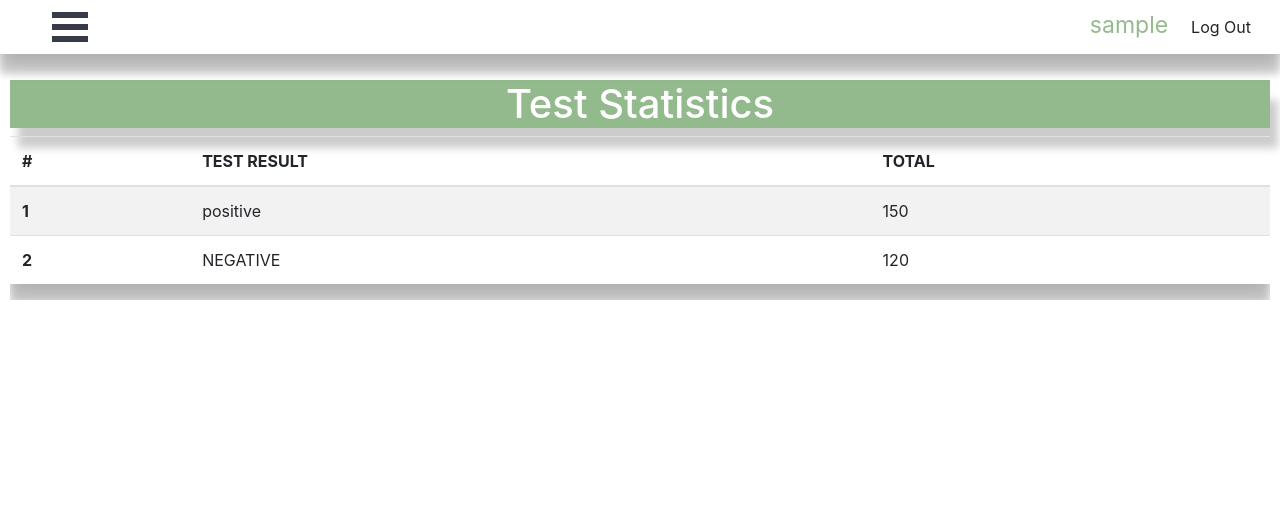
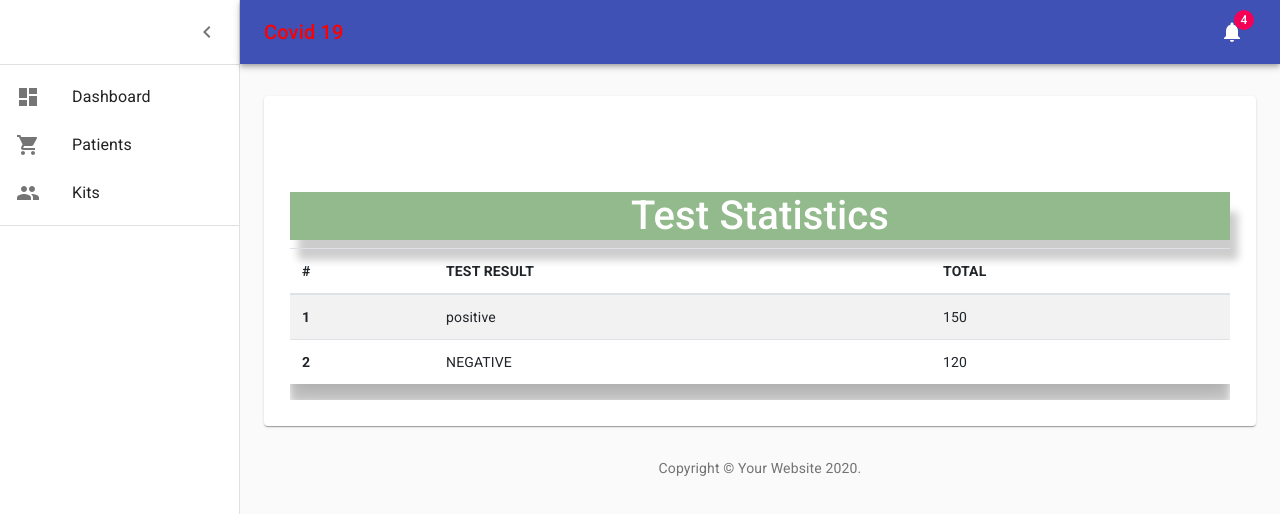
Before and after one commit to tinashediego/react-frontend, a React (Create React App) app: page /agent in a window 1280 px wide. Shown: the top 514 px of the page. Built offline with nearby package versions, Linux system fonts and the light colour scheme; sample sign-in values are in the browser's storage.

Commit message:
NEW CHANGES

```diff
--- a/src/App.js
+++ b/src/App.js
@@ -17,6 +17,7 @@ import AllKits from "./app/components/Admin/AllKits";
 import NewKit from "./app/components/Admin/NewKit";
 import axios from 'axios'
 import Admin from './app/components/layout/Admin/Admin'
+import Agent from './app/components/layout/Agent/Agent'
 import AddPatient from './app/components/Agent/AddPatients'
 import AllPatients  from './app/components/Agent/AllPatients'
 import AgentDashboard  from './app/components/Agent/AgentDashboard'
@@ -105,16 +106,15 @@ function App() {
         <Route exact path="/" component={Login} />
         <Switch>
           <PrivateRoute exact path="/dashboard"   component={Admin} />
-          <PrivateRoute excat path='/agent' component={AgentDashboard} />
-          <PrivateRoute exact path="/patient" component={PatientDashboard}/>
+          <PrivateRoute excat path='/agent' component={Agent} />
+          <PrivateRoute exact path="/patient" component={Agent}/>
           <PrivateRoute exact path="/adduser" component={Admin} />
           <PrivateRoute exact path="/allusers" component={Admin} />
-          <PrivateRoute exact path="/addpatient" component={AddPatient} />
-          <PrivateRoute exact path="/allpatients" component={AllPatients} />
-          <PrivateRoute exact path="/patientDetails/" component={PatientDetails} />
-          <PrivateRoute excat path="/updatePatientDetails" component={UpdatePatientDetails} />
-          <PrivateRoute excat path="/test" component={TestPatient} />
-
+          <PrivateRoute exact path="/addpatient" component={Agent} />
+          <PrivateRoute exact path="/allpatients" component={Agent} />
+          <PrivateRoute exact path="/patientDetails" component={Agent} />
+          <PrivateRoute excat path="/updatePatientDetails" component={Agent} />
+          <PrivateRoute excat path="/test" component={Agent} />
           <PrivateRoute exact path="/allkits" component={Admin} />
           <PrivateRoute exact path="/newkit" component={Admin} />
 
--- a/src/app/components/Agent/AddPatients.js
+++ b/src/app/components/Agent/AddPatients.js
@@ -47,7 +47,7 @@ function handleClose(){
   return (
 
     <div responsive>
-    <Submenu />
+
     <Col  style={styles.container} sm="12" md={{ size: 6, offset: 3 }}>
 
 
--- a/src/app/components/Agent/AgentDashboard.js
+++ b/src/app/components/Agent/AgentDashboard.js
@@ -8,7 +8,7 @@ const AgentDashboard  = (props) =>{
 
   return (
     <div>
-    <Submenu />
+
     <div style={{marginTop:70 ,padding:10}}>
     <h1 style={{backgroundColor:"rgba(76,140,64,0.6) " ,textAlign:'center' ,color:"white" ,boxShadow: "8px 20px 8px 0 rgba(0, 0, 0, 0.2)"}}>Test Statistics</h1>
    <Table striped style={{boxShadow: "0 20px 8px 0 rgba(0, 0, 0, 0.2), 0 6px 20px 0 rgba(0, 0, 0, 0.19)"}} responsive>
--- a/src/app/components/Agent/AllPatients.js
+++ b/src/app/components/Agent/AllPatients.js
@@ -24,7 +24,7 @@ const AllPatients  = (props) =>{
 
   return (
     <div>
-    <Submenu />
+
     <div style={{marginTop:70 ,padding:10}}>
     <h1 style={{backgroundColor:"rgba(76,140,64,0.6) " ,textAlign:'center' ,color:"white" ,boxShadow: "8px 20px 8px 0 rgba(0, 0, 0, 0.2)"}}>All Patients     <Button className='btn-info' style={{marginLeft:1300, marginBottom:20, marginTop:20}}> <Link to="/addpatient" style={{color:'white'}}>New Patient</Link></Button></h1>
    <Table striped style={{boxShadow: "0 20px 8px 0 rgba(0, 0, 0, 0.2), 0 6px 20px 0 rgba(0, 0, 0, 0.19)"}} responsive>
--- a/src/app/components/Agent/PatientDetails.js
+++ b/src/app/components/Agent/PatientDetails.js
@@ -35,7 +35,7 @@ const PatientDetails  = (props) =>{
 
   return (
     <div>
-    <Submenu />
+
     <div style={{marginTop:70 ,padding:10}}>
     </div>
 
--- a/src/app/components/Agent/TestPatient.js
+++ b/src/app/components/Agent/TestPatient.js
@@ -24,7 +24,7 @@ const TestPatient  = () =>{
   return (
 
     <div responsive>
-    <Submenu />
+
 
     <Col  style={styles.container} sm="12" md={{ size: 6, offset: 3 }}>
     <Button className='btn-secondary' style={{marginBottom:10,marginTop:10}} onClick={handleClose}>Close</Button>
--- a/src/app/components/Agent/UpdatePatientDetails.js
+++ b/src/app/components/Agent/UpdatePatientDetails.js
@@ -41,7 +41,7 @@ function UpdatePatientDetails() {
     return (
         <div>
 
-        <Submenu />
+
         <div style={{marginTop:70 ,padding:10}} >
 
         <Button className='btn-secondary' style={{marginBottom:10}}  onClick={handleClose}>Close</Button>
--- a/src/app/components/Patient/PatientDashboard.js
+++ b/src/app/components/Patient/PatientDashboard.js
@@ -37,7 +37,7 @@ const PatientDashboard  = (props) =>{
 
   return (
     <div>
-    <Submenu />
+
     <div style={{marginTop:70 ,padding:10}}>
     </div>
 
--- /dev/null
+++ b/src/app/components/layout/Agent/Agent.js
@@ -0,0 +1,227 @@
+import React from 'react';
+import clsx from 'clsx';
+import { makeStyles } from '@material-ui/core/styles';
+import CssBaseline from '@material-ui/core/CssBaseline';
+import Drawer from '@material-ui/core/Drawer';
+import Box from '@material-ui/core/Box';
+import AppBar from '@material-ui/core/AppBar';
+import Toolbar from '@material-ui/core/Toolbar';
+import List from '@material-ui/core/List';
+import Typography from '@material-ui/core/Typography';
+import Divider from '@material-ui/core/Divider';
+import IconButton from '@material-ui/core/IconButton';
+import Badge from '@material-ui/core/Badge';
+import Container from '@material-ui/core/Container';
+import Grid from '@material-ui/core/Grid';
+import Paper from '@material-ui/core/Paper';
+import Link from '@material-ui/core/Link';
+import MenuIcon from '@material-ui/icons/Menu';
+import ChevronLeftIcon from '@material-ui/icons/ChevronLeft';
+import NotificationsIcon from '@material-ui/icons/Notifications';
+import { mainListItems } from './mainListItems';
+import {useLocation} from 'react-router'
+import AddPatient from '../../Agent/AddPatients';
+import AllPatients from '../../Agent/AllPatients';
+import TestPatient from '../../Agent/TestPatient';
+import UpdatePatientDetails from'../../Agent/UpdatePatientDetails';
+import PatientDetails from '../../Agent/PatientDetails';
+import AgentDashboard from '../../Agent/AgentDashboard'
+
+function Copyright() {
+  return (
+    <Typography variant="body2" color="textSecondary" align="center">
+      {'Copyright © '}
+      <Link color="inherit" href="https://material-ui.com/">
+        Your Website
+      </Link>{' '}
+      {new Date().getFullYear()}
+      {'.'}
+    </Typography>
+  );
+}
+
+const drawerWidth = 240;
+
+const useStyles = makeStyles((theme) => ({
+  root: {
+    display: 'flex',
+  },
+  toolbar: {
+    paddingRight: 24, // keep right padding when drawer closed
+  },
+  toolbarIcon: {
+    display: 'flex',
+    alignItems: 'center',
+    justifyContent: 'flex-end',
+    padding: '0 8px',
+    ...theme.mixins.toolbar,
+  },
+  appBar: {
+    zIndex: theme.zIndex.drawer + 1,
+    transition: theme.transitions.create(['width', 'margin'], {
+      easing: theme.transitions.easing.sharp,
+      duration: theme.transitions.duration.leavingScreen,
+    }),
+  },
+  appBarShift: {
+    marginLeft: drawerWidth,
+    width: `calc(100% - ${drawerWidth}px)`,
+    transition: theme.transitions.create(['width', 'margin'], {
+      easing: theme.transitions.easing.sharp,
+      duration: theme.transitions.duration.enteringScreen,
+    }),
+  },
+  menuButton: {
+    marginRight: 36,
+  },
+  menuButtonHidden: {
+    display: 'none',
+  },
+  title: {
+    flexGrow: 1,
+  },
+  drawerPaper: {
+    position: 'relative',
+    whiteSpace: 'nowrap',
+    width: drawerWidth,
+    transition: theme.transitions.create('width', {
+      easing: theme.transitions.easing.sharp,
+      duration: theme.transitions.duration.enteringScreen,
+    }),
+  },
+  drawerPaperClose: {
+    overflowX: 'hidden',
+    transition: theme.transitions.create('width', {
+      easing: theme.transitions.easing.sharp,
+      duration: theme.transitions.duration.leavingScreen,
+    }),
+    width: theme.spacing(7),
+    [theme.breakpoints.up('sm')]: {
+      width: theme.spacing(9),
+    },
+  },
+  appBarSpacer: theme.mixins.toolbar,
+  content: {
+    flexGrow: 1,
+    height: '100vh',
+    overflow: 'auto',
+  },
+  container: {
+    paddingTop: theme.spacing(4),
+    paddingBottom: theme.spacing(4),
+  },
+  paper: {
+    padding: theme.spacing(2),
+    display: 'flex',
+    overflow: 'auto',
+    flexDirection: 'column',
+  },
+  fixedHeight: {
+    height: 240,
+  },
+}));
+
+export default function Agent() {
+  const classes = useStyles();
+  const [open, setOpen] = React.useState(true);
+  const handleDrawerOpen = () => {
+    setOpen(true);
+  };
+  const handleDrawerClose = () => {
+    setOpen(false);
+  };
+
+  const location =  useLocation()
+
+  console.log(location)
+
+
+  function switchPages(){
+
+    switch (location.pathname) {
+      case '/agent':
+
+       return<AgentDashboard />
+      case '/addpatient':
+          return <AddPatient/>
+     case '/allpatients':
+              return<AllPatients/>
+     case'/patientDetails' :
+              return<PatientDetails/>
+     case'/updatePatientDetiails':
+             return <UpdatePatientDetails/>
+             case'/test':
+             return <TestPatient/>
+
+      default:
+        break;
+    }
+
+  }
+
+
+
+  console.log(location.pathname)
+
+  return (
+    <div className={classes.root}>
+      <CssBaseline />
+      <AppBar position="absolute" className={clsx(classes.appBar, open && classes.appBarShift)}>
+        <Toolbar className={classes.toolbar}>
+          <IconButton
+            edge="start"
+            color="inherit"
+            aria-label="open drawer"
+            onClick={handleDrawerOpen}
+            className={clsx(classes.menuButton, open && classes.menuButtonHidden)}
+          >
+            <MenuIcon />
+          </IconButton>
+          <Typography component="h1" variant="h6" color="inherit"  style={
+              { color:'red'}
+          } noWrap className={classes.title}>
+            Covid 19
+          </Typography>
+          <IconButton color="inherit">
+            <Badge badgeContent={4} color="secondary">
+              <NotificationsIcon />
+            </Badge>
+          </IconButton>
+        </Toolbar>
+      </AppBar>
+      <Drawer
+        variant="permanent"
+        classes={{
+          paper: clsx(classes.drawerPaper, !open && classes.drawerPaperClose),
+        }}
+        open={open}
+      >
+        <div className={classes.toolbarIcon}>
+          <IconButton onClick={handleDrawerClose}>
+            <ChevronLeftIcon />
+          </IconButton>
+        </div>
+        <Divider />
+        <List>{mainListItems}</List>
+        <Divider />
+
+      </Drawer>
+      <main className={classes.content}>
+        <div className={classes.appBarSpacer} />
+        <Container maxWidth="lg" className={classes.container}>
+          <Grid container spacing={3}>
+
+            <Grid item xs={12}>
+              <Paper className={classes.paper}>
+                {switchPages()}
+              </Paper>
+            </Grid>
+          </Grid>
+          <Box pt={4}>
+            <Copyright />
+          </Box>
+        </Container>
+      </main>
+    </div>
+  );
+}
--- /dev/null
+++ b/src/app/components/layout/Agent/mainListItems.js
@@ -0,0 +1,33 @@
+import React from 'react';
+import ListItem from '@material-ui/core/ListItem';
+import ListItemIcon from '@material-ui/core/ListItemIcon';
+import ListItemText from '@material-ui/core/ListItemText';
+import DashboardIcon from '@material-ui/icons/Dashboard';
+import ShoppingCartIcon from '@material-ui/icons/ShoppingCart';
+import PeopleIcon from '@material-ui/icons/People';
+
+
+export const mainListItems = (
+  <div>
+    <ListItem button>
+      <ListItemIcon>
+        <DashboardIcon />
+      </ListItemIcon>
+      <ListItemText primary="Dashboard" />
+    </ListItem>
+    <ListItem button>
+
+
+      <ListItemIcon>
+        <ShoppingCartIcon />
+      </ListItemIcon>
+      <ListItemText primary="Patients" />
+    </ListItem>
+    <ListItem button>
+      <ListItemIcon>
+        <PeopleIcon />
+      </ListItemIcon>
+      <ListItemText primary="Kits" />
+    </ListItem>
+  </div>
+);
```
